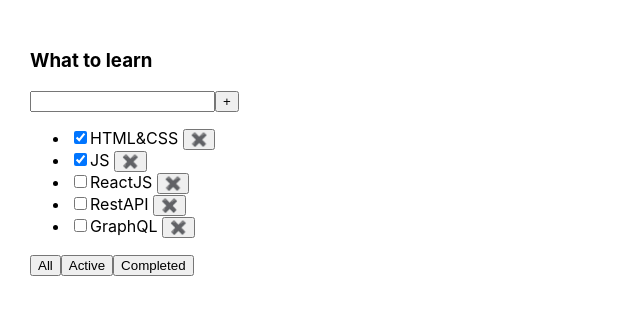
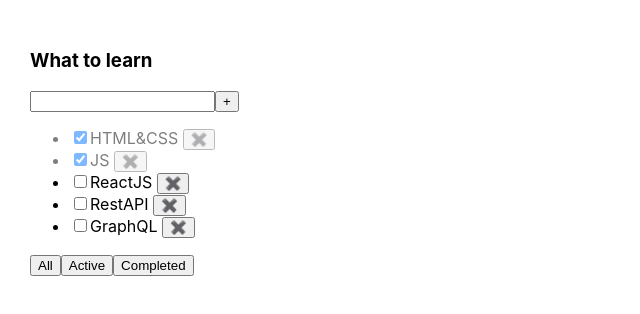
Before and after one commit to kkapchin/todolist, a React (Create React App) app: page / in a window 1280 px wide. Shown: the top 314 px of the page, without its empty margins (0-640 px from the left). Built offline with nearby package versions, Linux system fonts and the light colour scheme.

Commit message:
style for done tasks

```diff
--- a/src/App.css
+++ b/src/App.css
@@ -6,3 +6,7 @@
 .App > div {
   margin-right: 50px;
 }
+
+.is-done {
+  opacity: 0.5;
+}
--- a/src/Todolist.tsx
+++ b/src/Todolist.tsx
@@ -54,7 +54,9 @@ export default function Todolist(props: TodolistProps) {
                     }
 
                     return (
-                        <li key={task.id}>
+                        <li key={task.id}
+                            className={task.isDone ? 'is-done': ''}
+                        >
                             <input type="checkbox"
                                    checked={task.isDone}
                                    onChange={onChangeHandler}
```
